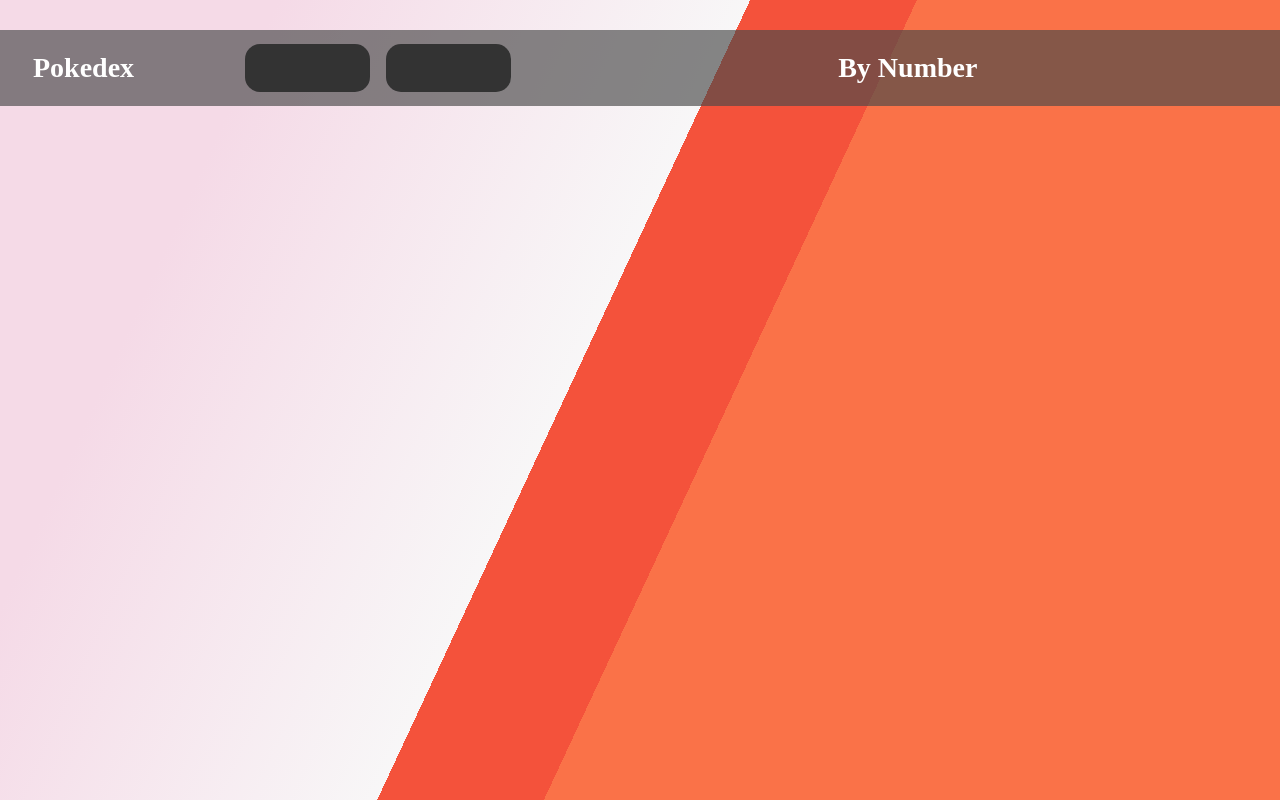
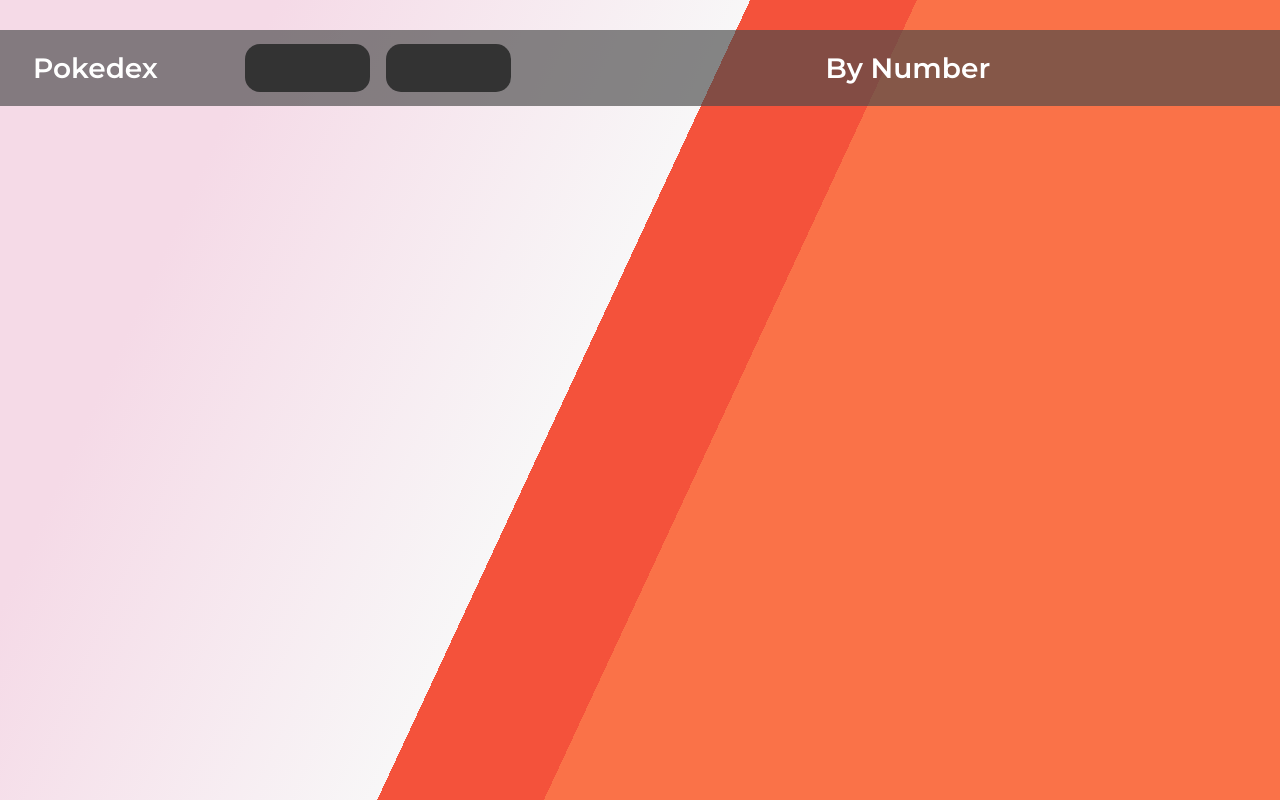
Before and after one commit to Alen-V/pokedex, a plain HTML site: page index.html in a window 1280 px wide. Drawn offline with Linux system fonts and the light colour scheme.

Commit message:
new font
8======D

```diff
--- a/assets/css/style.css
+++ b/assets/css/style.css
@@ -9,6 +9,7 @@ html, body {
     background-position: left;
     overflow: hidden;
     font-size: 14px;
+    font-family: 'Montserrat', sans-serif;
 }
 
 .pokedex-container {
--- a/index.html
+++ b/index.html
@@ -5,6 +5,8 @@
     <meta name="viewport" content="width=device-width, initial-scale=1.0">
     <link rel="stylesheet" href="./assets/css/style.css">
     <title>Pokedex</title>
+    <link rel="preconnect" href="https://fonts.gstatic.com">
+    <link href="https://fonts.googleapis.com/css2?family=Montserrat:wght@400;500;600&display=swap" rel="stylesheet">
 </head>
 <body>
     <div class="pokedex-container">
```
